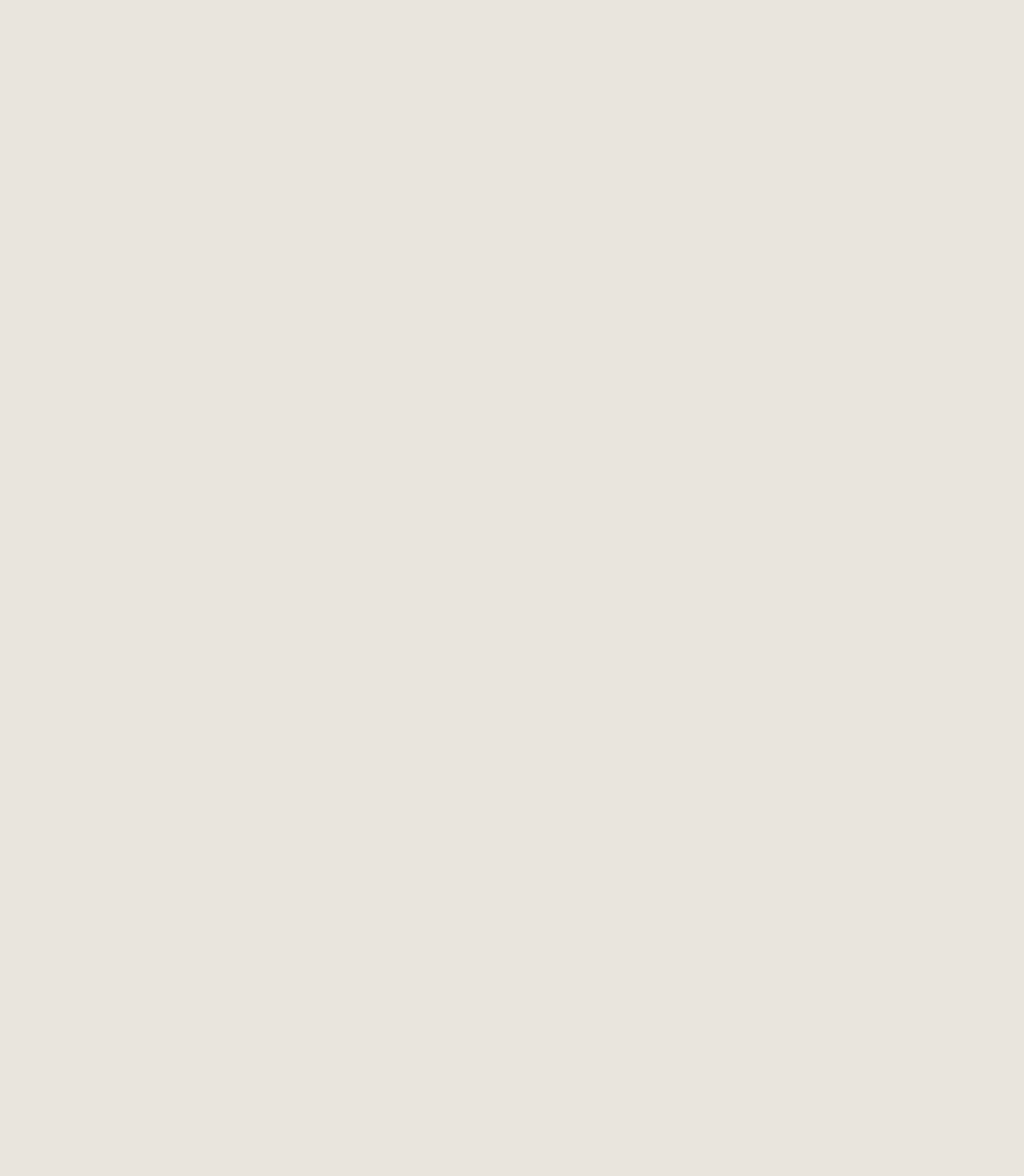
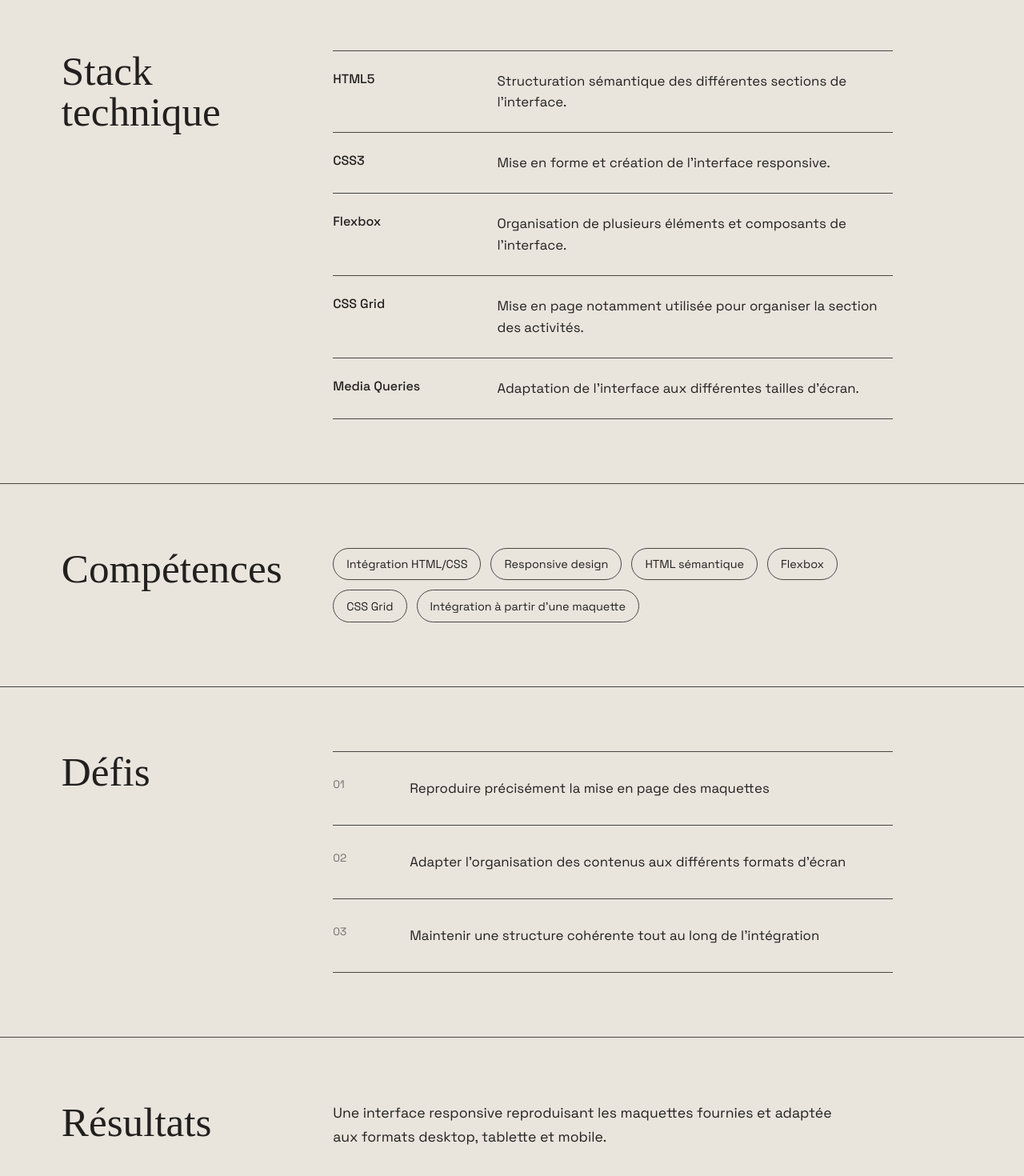
Before and after one commit to Daeliora/portfolio-2026, a React (Vite) app: page /projets/booki in a window 1280 px wide. Shown: the part 2418-3888 px from the top of the page at 80% size. Before the commit the page ends 2400 px from the top, so only its background shows below. Built offline with nearby package versions, Linux system fonts and the light colour scheme; a web font is replaced by a local one.

Commit message:
add project technical stack, skills, results and optimizations + organize project components

```diff
--- /dev/null
+++ b/src/components/Project/LighthouseResults/LighthouseResults.jsx
@@ -0,0 +1,26 @@
+function LighthouseResults({ results }) {
+  const labels = {
+    performance: 'Performance',
+    accessibility: 'Accessibilité',
+    seo: 'SEO',
+    bestPractices: 'Bonnes pratiques',
+  };
+
+  return (
+    <div className="lighthouse-results">
+      {Object.entries(results).map(([key, result]) => (
+        <article className="lighthouse-results__item" key={key}>
+          <h3>{labels[key] ?? key}</h3>
+
+          <div className="lighthouse-results__scores">
+            <span>{result.before}</span>
+            <span>→</span>
+            <strong>{result.after}</strong>
+          </div>
+        </article>
+      ))}
+    </div>
+  );
+}
+
+export default LighthouseResults;
--- /dev/null
+++ b/src/components/Project/ProjectChallenges/ProjectChallenges.jsx
@@ -0,0 +1,21 @@
+function ProjectChallenges({ challenges }) {
+  if (!challenges?.length) {
+    return null;
+  }
+
+  return (
+    <div className="project-challenges">
+      {challenges.map((challenge, index) => (
+        <article className="project-challenges__item" key={challenge}>
+          <span className="project-challenges__number">
+            {String(index + 1).padStart(2, "0")}
+          </span>
+
+          <p>{challenge}</p>
+        </article>
+      ))}
+    </div>
+  );
+}
+
+export default ProjectChallenges;
--- /dev/null
+++ b/src/components/Project/ProjectOptimizations/ProjectOptimizations.jsx
@@ -0,0 +1,15 @@
+function ProjectOptimizations({ optimizations }) {
+  if (!optimizations?.length) {
+    return null;
+  }
+
+  return (
+    <ul className="project-optimizations">
+      {optimizations.map((optimization) => (
+        <li key={optimization}>{optimization}</li>
+      ))}
+    </ul>
+  );
+}
+
+export default ProjectOptimizations;
--- /dev/null
+++ b/src/components/Project/ProjectResults/ProjectResults.jsx
@@ -0,0 +1,19 @@
+import LighthouseResults from '../LighthouseResults/LighthouseResults';
+
+function ProjectResults({ results }) {
+  if (!results) {
+    return null;
+  }
+
+  if (typeof results === 'object') {
+    return <LighthouseResults results={results} />;
+  }
+
+  return (
+    <div className="project-results">
+      <p>{results}</p>
+    </div>
+  );
+}
+
+export default ProjectResults;
--- /dev/null
+++ b/src/components/Project/ProjectSkills/ProjectSkills.jsx
@@ -0,0 +1,17 @@
+function ProjectSkills({ skills }) {
+  if (!skills || skills.length === 0) {
+    return null;
+  }
+
+  return (
+    <div className="project-skills">
+      {skills.map((skill) => (
+        <span className="project-skills__item" key={skill}>
+          {skill}
+        </span>
+      ))}
+    </div>
+  );
+}
+
+export default ProjectSkills;
--- /dev/null
+++ b/src/components/Project/TechnicalStack/TechnicalStack.jsx
@@ -0,0 +1,18 @@
+function TechnicalStack({ stack }) {
+  if (!stack || stack.length === 0) {
+    return null;
+  }
+
+  return (
+    <div className="technical-stack">
+      {stack.map((technology) => (
+        <article className="technical-stack__item" key={technology.name}>
+          <h3>{technology.name}</h3>
+          <p>{technology.description}</p>
+        </article>
+      ))}
+    </div>
+  );
+}
+
+export default TechnicalStack;
--- a/src/data/projects.js
+++ b/src/data/projects.js
@@ -1,7 +1,7 @@
 const projects = [
 
   {
-    title: 'Booki',
+    title: 'Booki', /*------------------------------------------------------------------------------*/
     slug: 'booki',
     shortDescription: "Intégration responsive d'une interface de réservation de logements et d'activités à partir de maquettes desktop, tablette et mobile.",
     technologies: ['HTML', 'CSS', 'Responsive Design'],
@@ -81,7 +81,7 @@ const projects = [
   },
 
   {
-    title: 'Sophie Bluel',
+    title: 'Sophie Bluel',  /*----------------------------------------------------------------------*/
     slug: 'sophie-bluel',
     shortDescription: "Développement d'une interface dynamique connectée à une API pour afficher, filtrer et administrer une galerie de projets.",
     technologies: ['JavaScript', 'API REST', 'DOM', 'Fetch'],
@@ -169,7 +169,7 @@ const projects = [
   },
 
   {
-    title: 'Kasa',
+    title: 'Kasa',  /*-----------------------------------------------------------------------------*/
     slug: 'kasa',
     shortDescription: "Développement d'une application de location immobilière avec React, composants réutilisables et navigation dynamique.",
     technologies: ['React', 'React Router', 'Vite', 'JavaScript', 'Sass'],
@@ -250,7 +250,7 @@ const projects = [
   },
 
   {
-    title: 'Mon Vieux Grimoire',
+    title: 'Mon Vieux Grimoire',  /*----------------------------------------------------------------*/
     slug: 'mon-vieux-grimoire',
     shortDescription: "Développement d'une API REST sécurisée pour une application de partage et de notation de livres.",
     technologies: [
@@ -341,7 +341,7 @@ const projects = [
   },
 
   {
-    title: 'Nina Carducci',
+    title: 'Nina Carducci', /*----------------------------------------------------------------------*/
     slug: 'nina-carducci',
     shortDescription: "Audit et optimisation d'un site existant autour de la performance, du SEO, de l'accessibilité et de la correction de bugs.",
     technologies: [
--- a/src/index.css
+++ b/src/index.css
@@ -258,3 +258,162 @@ img {
     font-size: 1rem;
   }
 }
+
+/*----------------------------------Technical Stack----------------------------------------------------*/
+
+.technical-stack {
+  display: flex;
+  flex-direction: column;
+}
+
+.technical-stack__item {
+  display: grid;
+  grid-template-columns: minmax(140px, 0.35fr) 1fr;
+  gap: 2rem;
+  padding: 1.5rem 0;
+  border-top: 1px solid var(--color-border);
+}
+
+.technical-stack__item:last-child {
+  border-bottom: 1px solid var(--color-border);
+}
+
+.technical-stack__item h3,
+.technical-stack__item p {
+  margin: 0;
+}
+
+.technical-stack__item h3 {
+  font-size: 1rem;
+  font-weight: 500;
+}
+
+.technical-stack__item p {
+  line-height: 1.6;
+}
+
+/*----------------------------------ProjectSkills----------------------------------------*/
+
+.project-skills {
+  display: flex;
+  flex-wrap: wrap;
+  gap: 0.75rem;
+}
+
+.project-skills__item {
+  display: inline-flex;
+  align-items: center;
+  padding: 0.65rem 1rem;
+  border: 1px solid var(--color-border);
+  border-radius: 999px;
+  font-size: 0.9rem;
+}
+
+/*----------------------------------------ProjectChallenges----------------------------------------*/
+
+.project-challenges {
+  display: flex;
+  flex-direction: column;
+}
+
+.project-challenges__item {
+  display: grid;
+  grid-template-columns: 4rem 1fr;
+  gap: 2rem;
+  padding: 2rem 0;
+  border-top: 1px solid var(--color-border);
+}
+
+.project-challenges__item:last-child {
+  border-bottom: 1px solid var(--color-border);
+}
+
+.project-challenges__number {
+  font-size: 0.85rem;
+  opacity: 0.6;
+}
+
+.project-challenges__item h3,
+.project-challenges__item p {
+  margin: 0;
+}
+
+.project-challenges__item h3 {
+  margin-bottom: 0.5rem;
+  font-size: 1.2rem;
+  font-weight: 500;
+}
+
+.project-challenges__item p {
+  line-height: 1.6;
+}
+
+/*--------------------------------------------*/
+
+@media (max-width: 768px) {
+  .project-challenges__item {
+    grid-template-columns: 2.5rem 1fr;
+    gap: 1rem;
+  }
+}
+
+/*----------------------------------------ProjectResults----------------------------------------*/
+
+.project-results {
+  max-width: 650px;
+}
+
+.project-results p {
+  margin: 0;
+  font-size: 1.1rem;
+  line-height: 1.7;
+}
+
+/*----------------------------------------Lighthouse Results----------------------------------------*/
+
+.lighthouse-results {
+  display: flex;
+  flex-direction: column;
+}
+
+.lighthouse-results__item {
+  display: grid;
+  grid-template-columns: 1fr auto;
+  align-items: center;
+  gap: 2rem;
+  padding: 1.5rem 0;
+  border-top: 1px solid var(--color-border);
+}
+
+.lighthouse-results__item:last-child {
+  border-bottom: 1px solid var(--color-border);
+}
+
+.lighthouse-results__item h3 {
+  margin: 0;
+  font-size: 1rem;
+  font-weight: 500;
+}
+
+.lighthouse-results__scores {
+  display: flex;
+  align-items: baseline;
+  gap: 0.75rem;
+}
+
+.lighthouse-results__scores span:first-child {
+  color: var(--color-text-secondary);
+}
+
+.lighthouse-results__scores strong {
+  font-size: 1.5rem;
+  font-weight: 500;
+}
+
+/*--------------------------------------------*/
+@media (max-width: 768px) {
+  .lighthouse-results__item {
+    grid-template-columns: 1fr;
+    gap: 0.75rem;
+  }
+}
--- a/src/pages/Project/ProjectPage.jsx
+++ b/src/pages/Project/ProjectPage.jsx
@@ -1,8 +1,13 @@
 import { useParams } from 'react-router';
 import projects from '../../data/projects';
-import ProjectHero from '../../components/ProjectHero/ProjectHero';
-import ProjectGallery from '../../components/ProjectGallery/ProjectGallery';
-import ProjectSection from '../../components/ProjectSection/ProjectSection';
+import ProjectHero from '../../components/Project/ProjectHero/ProjectHero';
+import ProjectGallery from '../../components/Project/ProjectGallery/ProjectGallery';
+import ProjectSection from '../../components/Project/ProjectSection/ProjectSection';
+import TechnicalStack from '../../components/Project/TechnicalStack/TechnicalStack';
+import ProjectOptimizations from '../../components/Project/ProjectOptimizations/ProjectOptimizations';
+import ProjectSkills from '../../components/Project/ProjectSkills/ProjectSkills';
+import ProjectChallenges from '../../components/Project/ProjectChallenges/ProjectChallenges';
+import ProjectResults from '../../components/Project/ProjectResults/ProjectResults';
 
 function ProjectPage() {
   const { slug } = useParams();
@@ -47,11 +52,29 @@ function ProjectPage() {
       </ProjectSection>
     )}
 
+    <ProjectSection title="Stack technique">
+      <TechnicalStack stack={project.technicalStack} />
+    </ProjectSection>
+
     {project.optimizations && (
       <ProjectSection title="Optimisations">
-        ...
+        <ProjectOptimizations
+          optimizations={project.optimizations}
+        />
       </ProjectSection>
     )}
+
+    <ProjectSection title="Compétences">
+      <ProjectSkills skills={project.skills} />
+    </ProjectSection>
+
+    <ProjectSection title="Défis">
+      <ProjectChallenges challenges={project.challenges} />
+    </ProjectSection>
+
+    <ProjectSection title="Résultats">
+      <ProjectResults results={project.results} />
+    </ProjectSection>
 
   </main>
 );
```
Also changed, not shown: src/components/Project/ProjectGallery/ProjectGallery.jsx (renamed from src/components/ProjectGallery/ProjectGallery.jsx), src/components/Project/ProjectHero/ProjectHero.jsx (renamed from src/components/ProjectHero/ProjectHero.jsx), src/components/Project/ProjectSection/ProjectSection.jsx (renamed from src/components/ProjectSection/ProjectSection.jsx).
